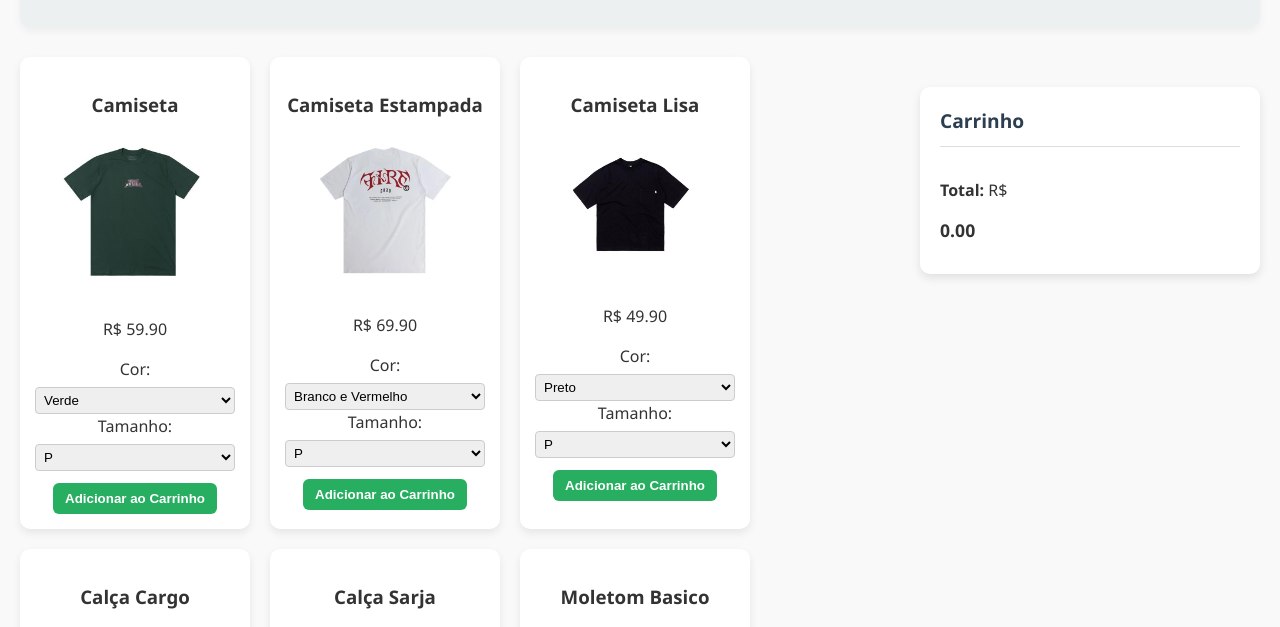
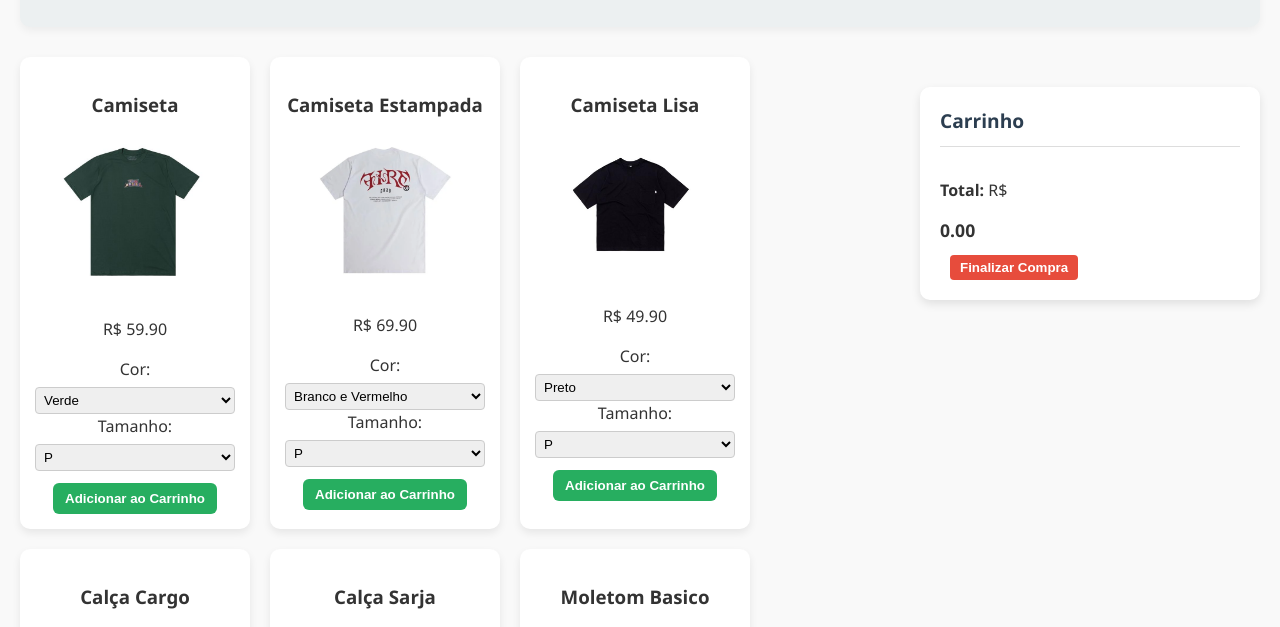
Before and after one commit to lh2703/loja-virtual, a plain HTML site: page src/index.html in a window 1280 px wide. Shown: the part 168-795 px from the top of the page. Drawn offline with Linux system fonts and the light colour scheme.

Commit message:
feat: botao de finalizar compra

```diff
--- a/src/index.html
+++ b/src/index.html
@@ -25,6 +25,7 @@
         <h2>Carrinho</h2>
         <div id="itens-carrinho"></div>
         <p><strong>Total:</strong> R$ <span id="total">0.00</span></p>
+        <button id="finalizar">Finalizar Compra</button>
     </aside>
 </div>
 
```
